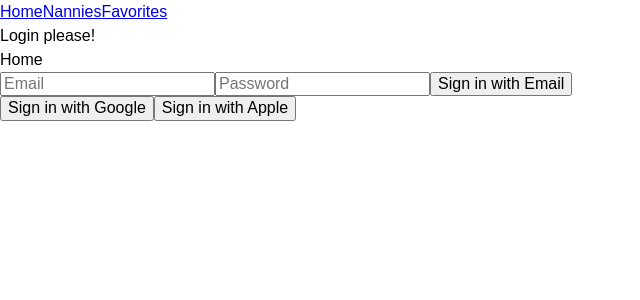
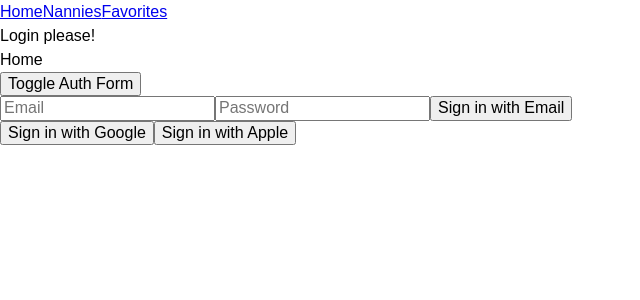
Before and after one commit to SAntonets/Nanny-service-front, a React (Vite) app: page / in a window 1280 px wide. Shown: the top 300 px of the page, without its empty margins (0-640 px from the left). Built offline with nearby package versions, Linux system fonts and the light colour scheme; no server answers.

Commit message:
Update Home.jsx

```diff
--- a/src/pages/Home.jsx
+++ b/src/pages/Home.jsx
@@ -1,12 +1,24 @@
-import React from 'react'
+import React, { useState } from 'react'
 import AuthForm from '../components/AuthForm.jsx/AuthForm';
+import RegistrationForm from '../components/RegistrationForm/RegistrationForm';
 
 const Home = () => {
+  const [toSignIn, setToSignIn] = useState(true);
+    const toggleForm = () => {
+      if (toSignIn === true) {
+        setToSignIn(false);
+        return;
+      } else {
+        setToSignIn(true);
+        return;
+      }
+    }
   return (
-    <div><p>Home</p>
-    < AuthForm />
+    <div>
+      <p>Home</p>
+      <button onClick={toggleForm}>Toggle Auth Form</button>
+      <div>{toSignIn ? <AuthForm /> : <RegistrationForm/>} </div>
     </div>
-
   )
 }
 
```
